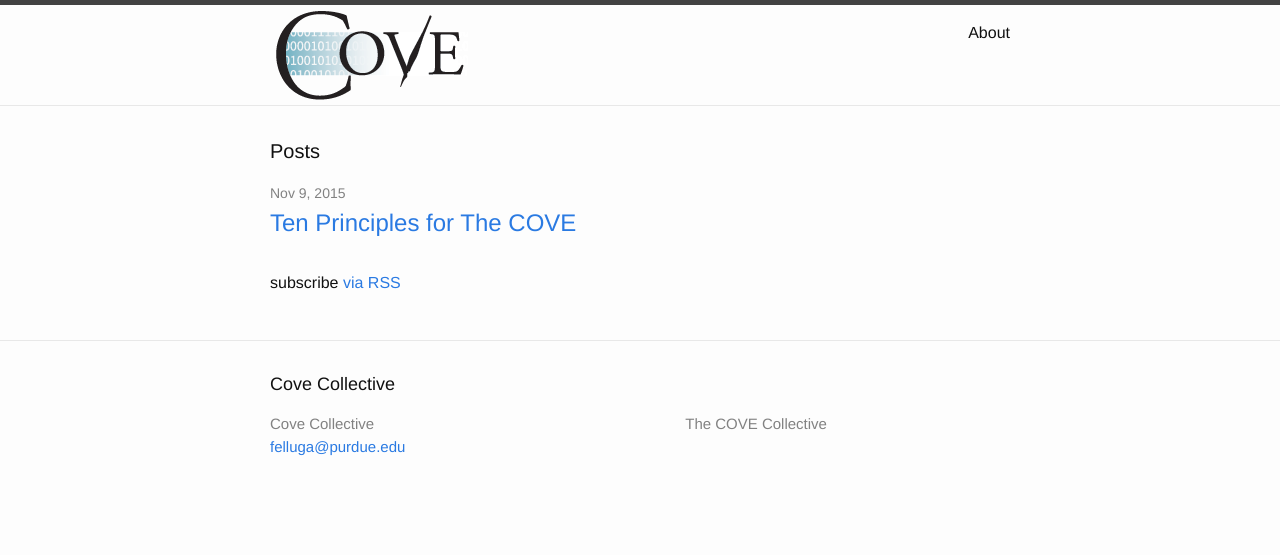
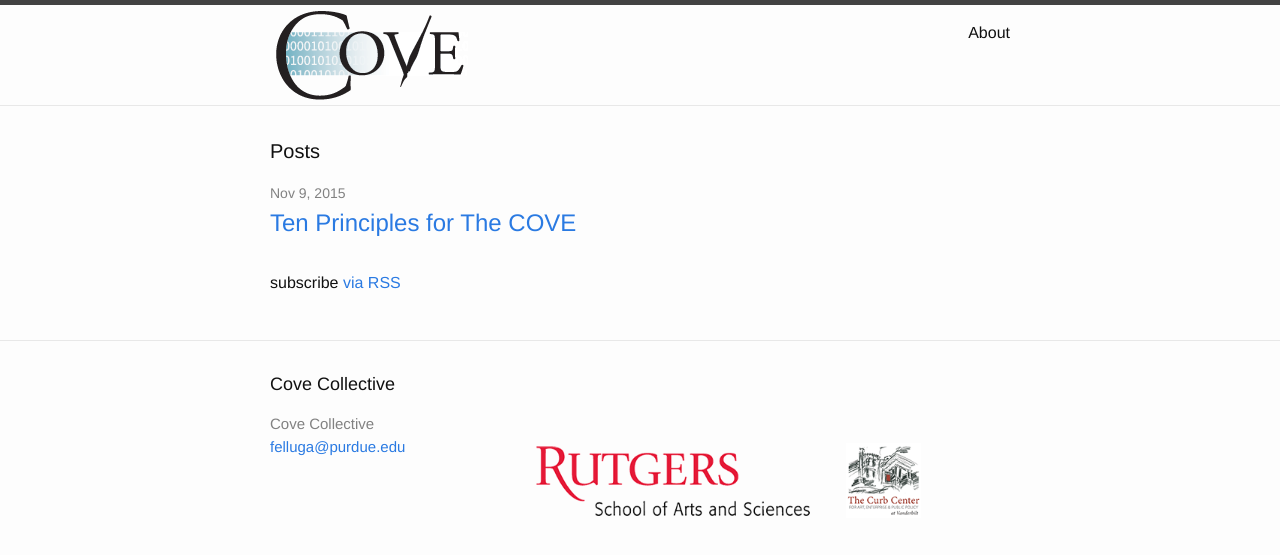
Before and after one commit to performant-software/cove, a Jekyll site: the page built from index.html, in a window 1280 px wide. Shown: the top 555 px of the page. Built offline with Jekyll 4.4.1, drawn with Linux system fonts in a browser that asks for light colours.

Commit message:
add sponsor logos

```diff
--- a/_includes/footer.html
+++ b/_includes/footer.html
@@ -45,8 +45,9 @@
         </ul>
       </div>
 
-      <div class="footer-col  footer-col-3">
-        <p class="text">{{ site.description }}</p>
+      <div class="footer-col footer-logos">
+        <img src="/images/rutgers.png">
+        <img src="/images/curb-center.png">
       </div>
     </div>
 
--- a/css/main.scss
+++ b/css/main.scss
@@ -50,3 +50,9 @@ $on-laptop:        800px;
         "layout",
         "syntax-highlighting"
 ;
+
+
+.footer-logos img {
+  margin-right: 30px;
+  height: 75px;
+}
```
Also changed, not shown: images/curb-center.png (added), images/rutgers.png (added).
